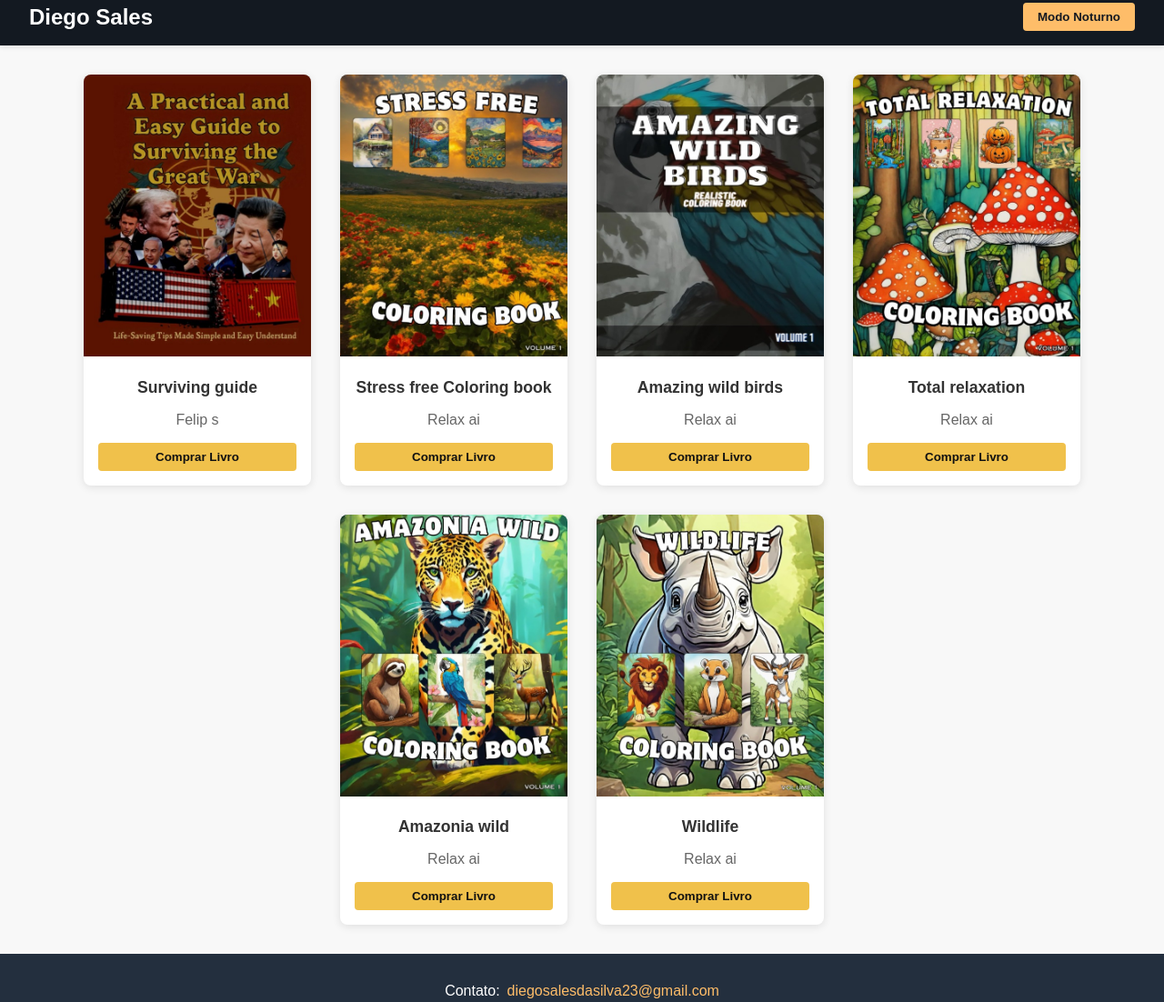
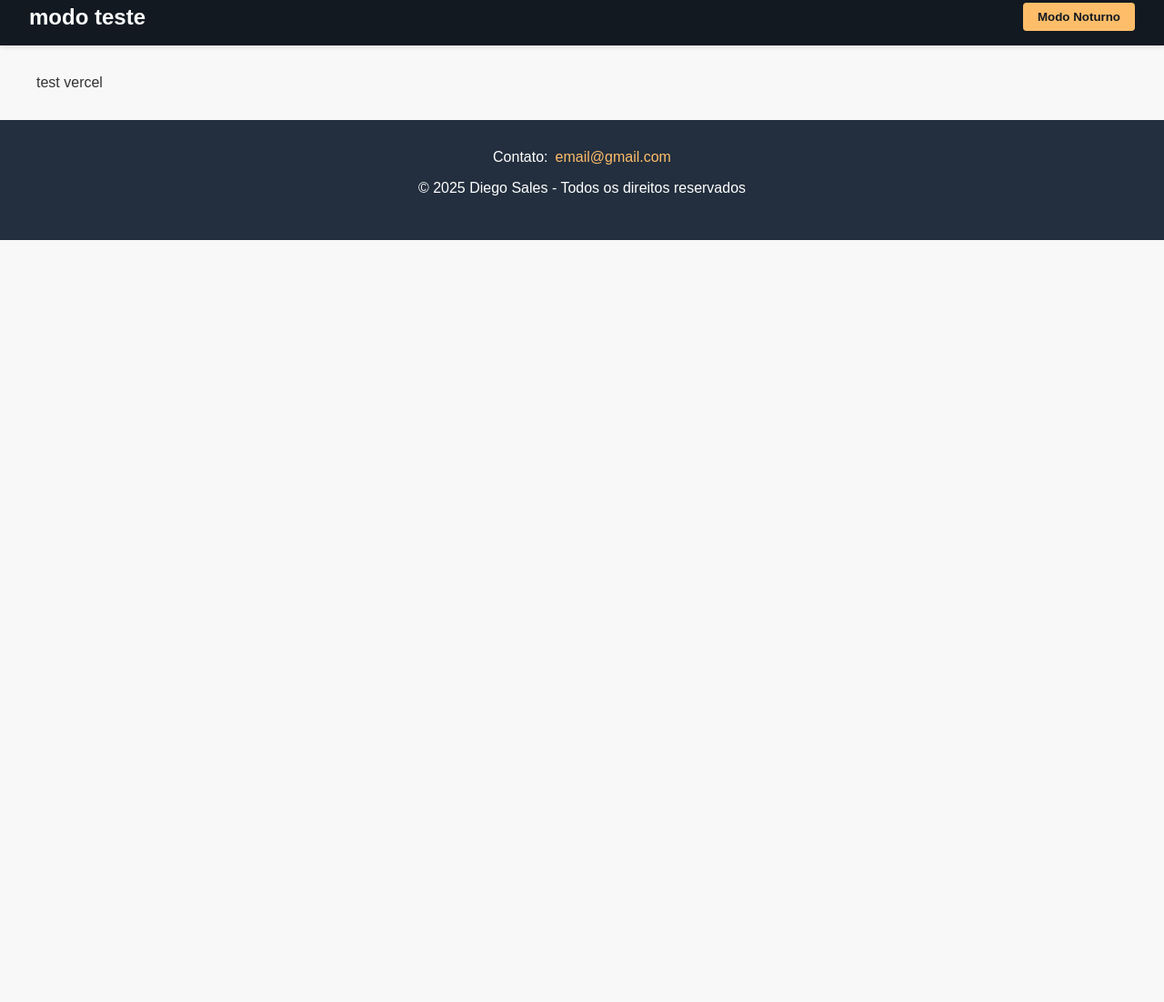
Before and after one commit to diegosales30/diegosales, a plain HTML site: page index.html in a window 1280 px wide. Shown: the part 13-1115 px from the top of the page at 91% size. After the commit the page ends 800 px from the top, so only its background shows below. Drawn offline with Linux system fonts and the light colour scheme.

Commit message:
Update index.html

```diff
--- a/index.html
+++ b/index.html
@@ -180,80 +180,18 @@
 </head>
 <body>
     <header>
-        <div class="logo">Diego Sales</div>
+        <div class="logo">modo teste</div>
         <button id="darkModeToggle" class="dark-mode-toggle">Modo Noturno</button>
     </header>
 
     <main>
-        <div class="book-grid">
-            <!-- Livro 1 -->
-            <div class="book-card">
-                <div class="book-image">
-                  <img src="./assets/capa.jpg" alt="capa" style="width: 320px; height: 320px;"/>
-                </div>
-                <div class="book-info">
-                    <h3 class="book-title">Surviving guide</h3>
-                    <p class="book-author">Felip s</p>
-                    <button class="buy-button">Comprar Livro</button>
-                </div>
-            </div>
-
-            <!-- Livro 2 -->
-            <div class="book-card">
-                <div class="book-image"><img src="./assets/livro2.jpg" alt="capa" style="width: 320px; height: 320px;"/></div>
-                <div class="book-info">
-                    <h3 class="book-title">Stress free Coloring book</h3>
-                    <p class="book-author">Relax ai</p>
-                    <button class="buy-button">Comprar Livro</button>
-                </div>
-            </div>
-
-            <!-- Livro 3 -->
-            <div class="book-card">
-                <div class="book-image"><img src="./assets/livro3.jpg" alt="capa" style="width: 320px; height: 320px;"/></div>
-                <div class="book-info">
-                    <h3 class="book-title">Amazing wild birds</h3>
-                    <p class="book-author">Relax ai</p>
-                    <button class="buy-button">Comprar Livro</button>
-                </div>
-            </div>
-
-            <!-- Livro 4 -->
-            <div class="book-card">
-                <div class="book-image"><img src="./assets/livro4.jpg" alt="capa" style="width: 320px; height: 320px;"/></div>
-                <div class="book-info">
-                    <h3 class="book-title">Total relaxation</h3>
-                    <p class="book-author">Relax ai</p>
-                    <button class="buy-button">Comprar Livro</button>
-                </div>
-            </div>
-
-            <!-- Livro 5 -->
-            <div class="book-card">
-                <div class="book-image"><img src="./assets/livro5.jpg" alt="capa" style="width: 320px; height: 320px;"/></div>
-                <div class="book-info">
-                    <h3 class="book-title">Amazonia wild</h3>
-                    <p class="book-author">Relax ai</p>
-                    <button class="buy-button">Comprar Livro</button>
-                </div>
-            </div>
-
-            <!-- Livro 6 -->
-            <div class="book-card">
-                <div class="book-image"><img src="./assets/livro6.jpg" alt="capa" style="width: 320px; height: 320px;"/></div>
-                <div class="book-info">
-                    <h3 class="book-title">Wildlife</h3>
-                    <p class="book-author">Relax ai</p>
-                    <button class="buy-button">Comprar Livro</button>
-                </div>
-            </div>
-        </div>
+        <div>test vercel</div>
     </main>
 
     <footer>
         <div class="contact-info">
             <span>Contato:</span>
-            <a href="mailto:diegosalesdasilva23@gmail.com">diegosalesdasilva23@gmail.com</a>
+            <a href="mailto:email@gmail.com">email@gmail.com</a>
         </div>
         <p>&copy; 2025 Diego Sales - Todos os direitos reservados</p>
     </footer>
```
